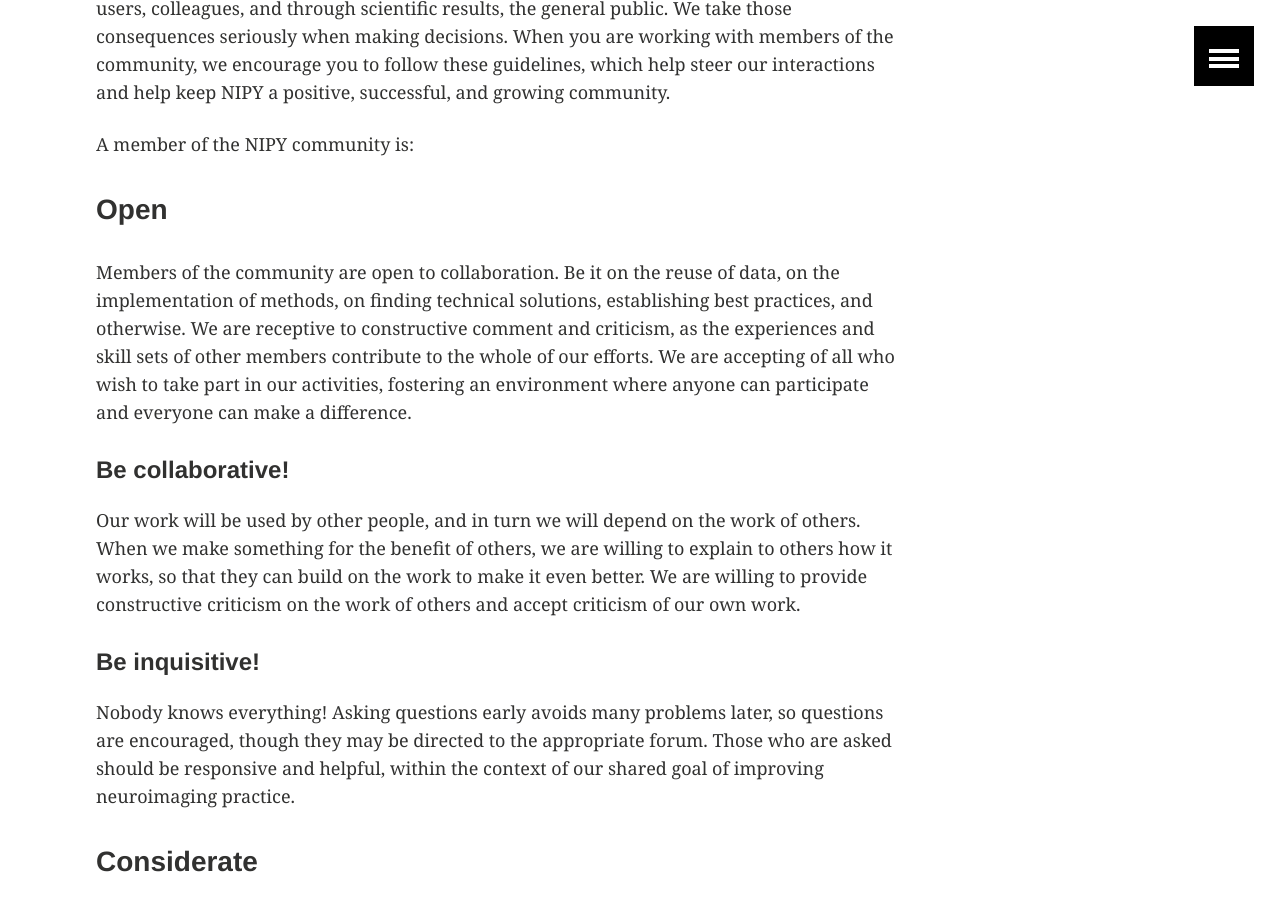
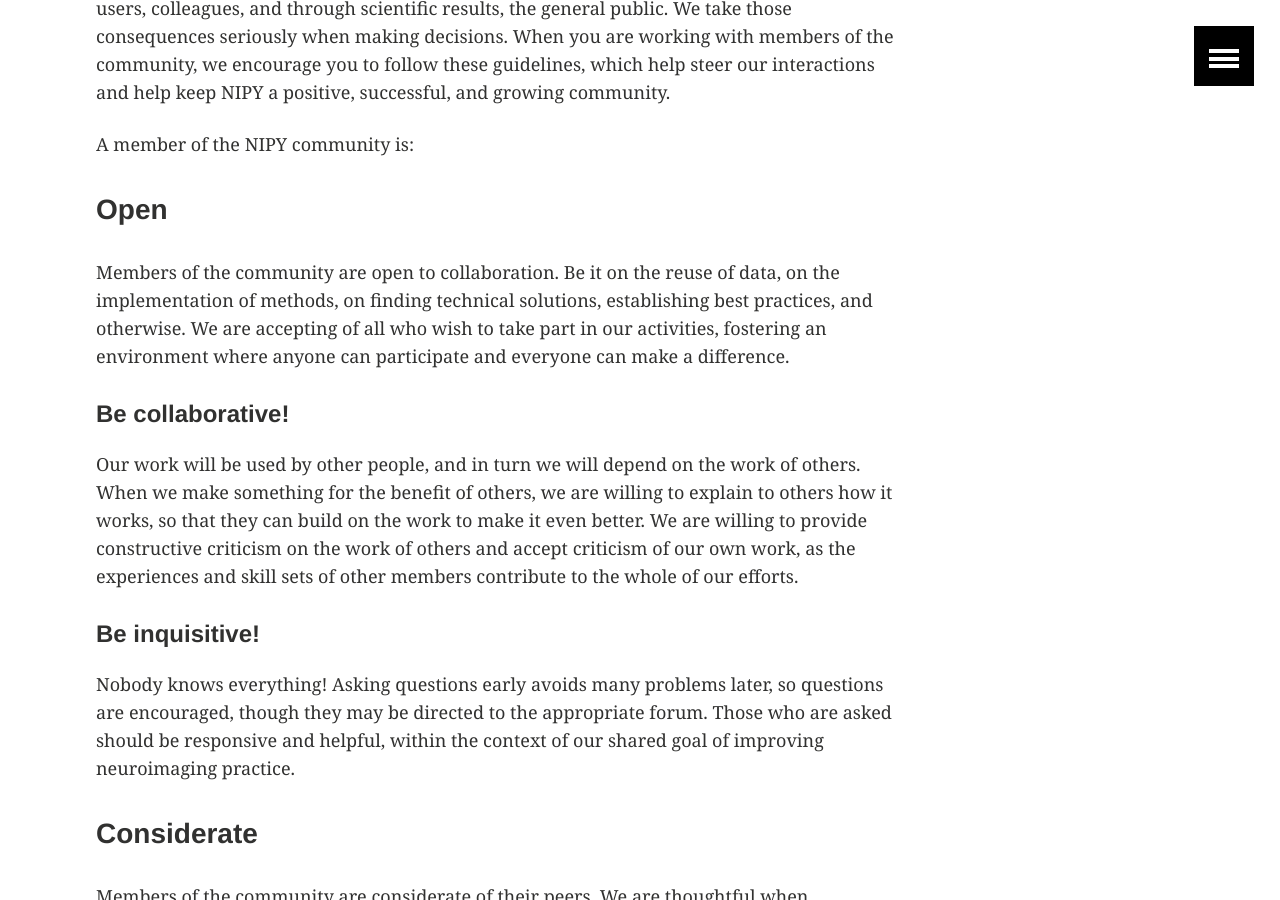
Before and after one commit to nipy/nipy.github.io, a Jekyll site: the page built from code-of-conduct/index.md, in a window 1280 px wide and 900 px high, scrolled down 622 px. Built offline with Jekyll 4.4.1, drawn with Linux system fonts in a browser that asks for light colours.

Commit message:
Maybe we don't need to mention constructive criticsm in two different places.
I have moved this to the "be collaborative" sub-point of this.

```diff
--- a/code-of-conduct/index.md
+++ b/code-of-conduct/index.md
@@ -14,7 +14,6 @@
 
 The NIPY community is a community of practice devoted to the use of the Python language in the analysis of neuroimaging data. The following code of conduct reflects our values as a community and serves as a set of guidelines for our individual behaviors in the context of our participation in this community.
 
-
 It is based on, and heavily inspired by a reading of the [Python community code of conduct](https://www.python.org/psf/codeofconduct/), the [Apache foundation code of conduct](http://www.apache.org/foundation/policies/conduct.html), and the [Debian code of conduct](https://www.debian.org/code_of_conduct)
 
 
@@ -26,11 +25,11 @@
 
 ### Open
 
-Members of the community are open to collaboration. Be it on the reuse of data, on the implementation of methods, on finding technical solutions, establishing best practices, and otherwise. We are receptive to constructive comment and criticism, as the experiences and skill sets of other members contribute to the whole of our efforts. We are accepting of all who wish to take part in our activities, fostering an environment where anyone can participate and everyone can make a difference.
+Members of the community are open to collaboration. Be it on the reuse of data, on the implementation of methods, on finding technical solutions, establishing best practices, and otherwise. We are accepting of all who wish to take part in our activities, fostering an environment where anyone can participate and everyone can make a difference.
 
 #### Be collaborative!
 
-Our work will be used by other people, and in turn we will depend on the work of others. When we make something for the benefit of others, we are willing to explain to others how it works, so that they can build on the work to make it even better. We are willing to provide constructive criticism on the work of others and accept criticism of our own work.
+Our work will be used by other people, and in turn we will depend on the work of others. When we make something for the benefit of others, we are willing to explain to others how it works, so that they can build on the work to make it even better. We are willing to provide constructive criticism on the work of others and accept criticism of our own work, as the experiences and skill sets of other members contribute to the whole of our efforts.
 
 #### Be inquisitive!
 
```
